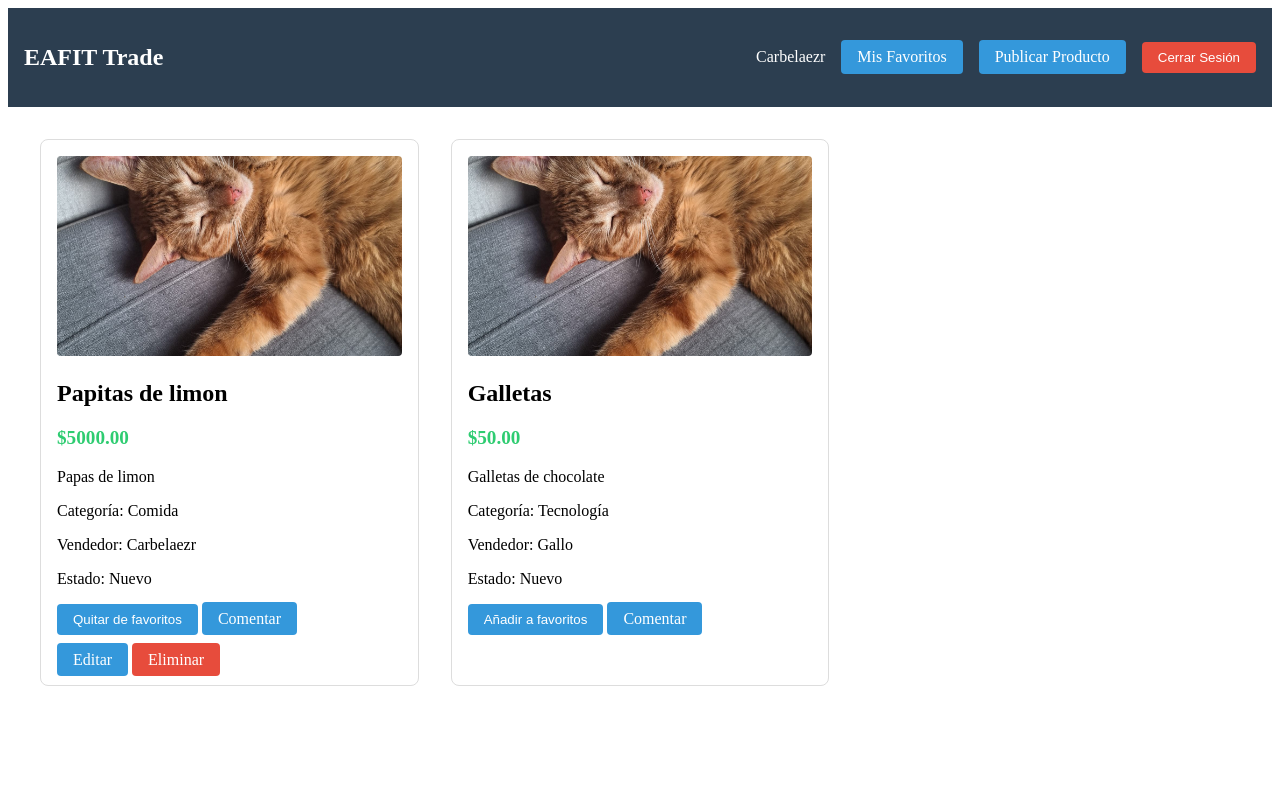
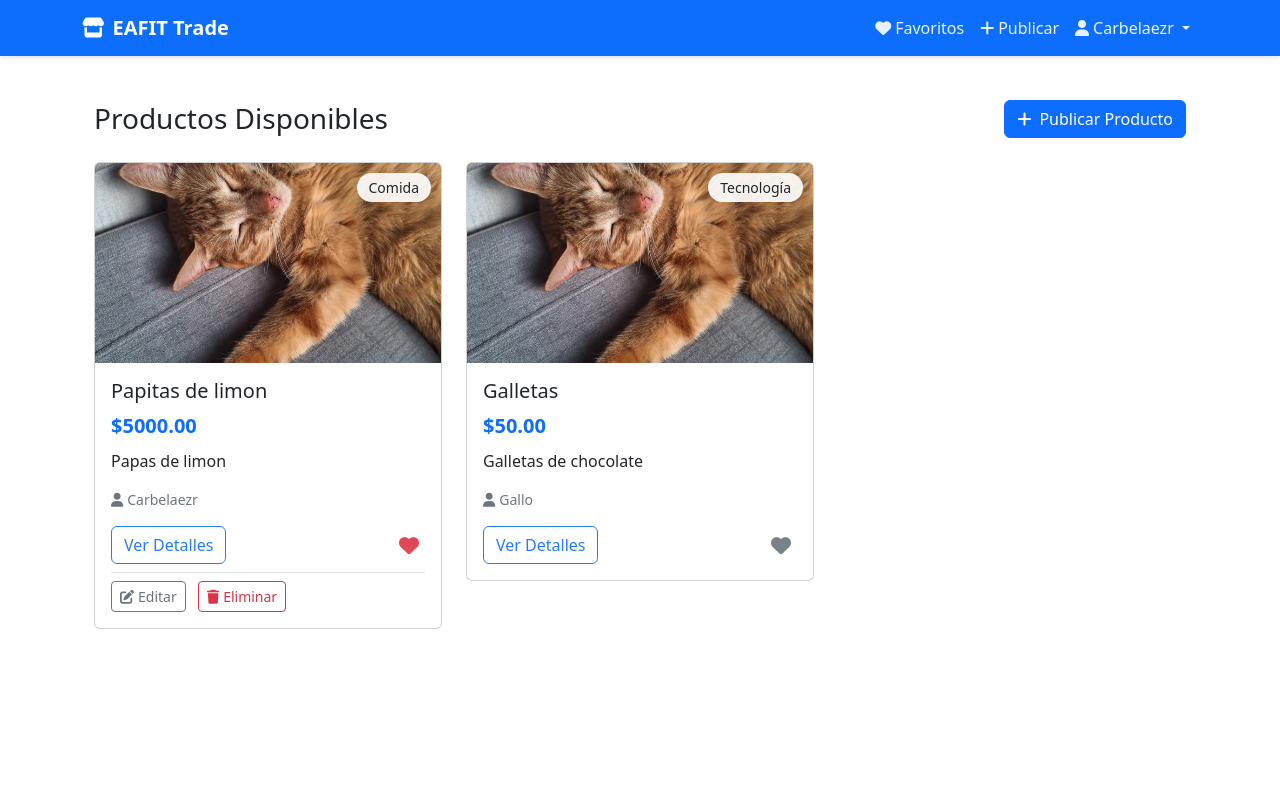
Before and after one commit to camiloarbr/EafitTrade, a Django app: page / in a window 1280 px wide. Run offline with Django 5.2, Linux system fonts and the light colour scheme; a user stored in the database is signed in; data comes from the database, SQL or seed files in the repository; both versions use the stored data as it was after the commit.

Commit message:
Uso de bootstrap en home y base

```diff
--- a/products/templates/products/base.html
+++ b/products/templates/products/base.html
@@ -1,79 +1,132 @@
 <!DOCTYPE html>
 <html>
 <head>
+    <meta charset="UTF-8">
+    <meta name="viewport" content="width=device-width, initial-scale=1.0">
     <title>{% block title %}EAFIT Trade{% endblock %}</title>
+
+    <!-- Bootstrap CSS -->
+    <link href="https://cdn.jsdelivr.net/npm/bootstrap@5.3.2/dist/css/bootstrap.min.css" rel="stylesheet">
+    <!-- Font Awesome -->
+    <link href="https://cdnjs.cloudflare.com/ajax/libs/font-awesome/6.0.0/css/all.min.css" rel="stylesheet">
+
     <style>
+        :root {
+            --primary-color: #0d6efd;
+            --secondary-color: #6c757d;
+        }
+
         .navbar {
-            background-color: #2c3e50;
-            padding: 1rem;
-            display: flex;
-            justify-content: space-between;
-            align-items: center;
+            background-color: var(--primary-color);
+            box-shadow: 0 2px 4px rgba(0,0,0,0.1);
         }
-        .home-button {
-            background-color: #3498db;
-            color: white;
-            padding: 0.5rem 1rem;
-            border-radius: 4px;
-            text-decoration: none;
-            border: none;
-            cursor: pointer;
-            margin-right: 1rem;
+
+        .navbar-brand {
+            font-weight: bold;
+            color: white !important;
         }
-        .home-button:hover {
-            background-color: #2980b9;
+
+        .nav-link {
+            color: rgba(255,255,255,0.9) !important;
         }
+
+        .nav-link:hover {
+            color: white !important;
+        }
+
+        .btn-primary {
+            background-color: var(--primary-color);
+            border-color: var(--primary-color);
+        }
+
+        .btn-outline-light:hover {
+            background-color: rgba(255,255,255,0.1);
+        }
+
         .content {
-            max-width: 1200px;
-            margin: 0 auto;
-            padding: 20px;
+            min-height: calc(100vh - 56px);
+            padding: 20px 0;
         }
-        .messages {
-            margin-bottom: 20px;
+
+        .alert {
+            margin-bottom: 1rem;
         }
-        .message {
-            padding: 10px;
-            margin-bottom: 10px;
-            border-radius: 4px;
-        }
-        .message.success {
-            background-color: #d4edda;
-            color: #155724;
-        }
-        .message.error {
-            background-color: #f8d7da;
-            color: #721c24;
-        }
-        /* Estilos heredados de otros templates */
+
         {% block extra_styles %}{% endblock %}
     </style>
 </head>
 <body>
-    <div class="navbar">
-        <a href="{% url 'home' %}" class="home-button">← Volver al Inicio</a>
-        <div class="nav-links">
+    <nav class="navbar navbar-expand-lg navbar-dark">
+        <div class="container">
+            <a class="navbar-brand" href="{% url 'home' %}">
+                <i class="fas fa-store me-2"></i>EAFIT Trade
+            </a>
+            <button class="navbar-toggler" type="button" data-bs-toggle="collapse" data-bs-target="#navbarNav">
+                <span class="navbar-toggler-icon"></span>
+            </button>
+
+            <div class="collapse navbar-collapse" id="navbarNav">
+                <ul class="navbar-nav ms-auto">
                     {% if user.is_authenticated %}
-                <span style="color: white; margin-right: 1rem;">{{ user.username }}</span>
-                <a href="{% url 'logout' %}" class="home-button">Cerrar Sesión</a>
+                        <li class="nav-item">
+                            <a class="nav-link" href="{% url 'favorites_list' %}">
+                                <i class="fas fa-heart me-1"></i>Favoritos
+                            </a>
+                        </li>
+                        <li class="nav-item">
+                            <a class="nav-link" href="{% url 'add_product' %}">
+                                <i class="fas fa-plus me-1"></i>Publicar
+                            </a>
+                        </li>
+                        <li class="nav-item dropdown">
+                            <a class="nav-link dropdown-toggle" href="#" role="button" data-bs-toggle="dropdown">
+                                <i class="fas fa-user me-1"></i>{{ user.username }}
+                            </a>
+                            <ul class="dropdown-menu dropdown-menu-end">
+                                <li>
+                                    <form action="{% url 'logout' %}" method="post" class="dropdown-item">
+                                        {% csrf_token %}
+                                        <button type="submit" class="btn btn-link text-decoration-none p-0">
+                                            <i class="fas fa-sign-out-alt me-1"></i>Cerrar Sesión
+                                        </button>
+                                    </form>
+                                </li>
+                            </ul>
+                        </li>
                     {% else %}
-                <a href="{% url 'login' %}" class="home-button">Iniciar Sesión</a>
-                <a href="{% url 'register' %}" class="home-button">Registrarse</a>
+                        <li class="nav-item">
+                            <a class="nav-link" href="{% url 'login' %}">
+                                <i class="fas fa-sign-in-alt me-1"></i>Iniciar Sesión
+                            </a>
+                        </li>
+                        <li class="nav-item">
+                            <a class="nav-link" href="{% url 'register' %}">
+                                <i class="fas fa-user-plus me-1"></i>Registrarse
+                            </a>
+                        </li>
                     {% endif %}
+                </ul>
             </div>
         </div>
+    </nav>
 
     <div class="content">
+        <div class="container">
             {% if messages %}
-            <div class="messages">
                 {% for message in messages %}
-                    <div class="message {{ message.tags }}">
+                    <div class="alert alert-{{ message.tags }} alert-dismissible fade show">
                         {{ message }}
+                        <button type="button" class="btn-close" data-bs-dismiss="alert"></button>
                     </div>
                 {% endfor %}
-            </div>
             {% endif %}
 
             {% block content %}{% endblock %}
         </div>
+    </div>
+
+    <!-- Bootstrap Bundle with Popper -->
+    <script src="https://cdn.jsdelivr.net/npm/bootstrap@5.3.2/dist/js/bootstrap.bundle.min.js"></script>
+    {% block extra_scripts %}{% endblock %}
 </body>
 </html>
--- a/products/templates/products/home.html
+++ b/products/templates/products/home.html
@@ -1,230 +1,144 @@
-<!DOCTYPE html>
-<html>
-<head>
-    <title>EAFIT Trade - Inicio</title>
+{% extends 'products/base.html' %}
+
+{% block title %}EAFIT Trade - Inicio{% endblock %}
+
+{% block extra_styles %}
 <style>
-        .navbar {
-            background-color: #2c3e50;
-            padding: 1rem;
-            color: white;
-            display: flex;
-            justify-content: space-between;
-            align-items: center;
+    .product-card {
+        height: 100%;
+        transition: transform 0.2s;
+        border: none;
+        box-shadow: 0 2px 4px rgba(0,0,0,0.1);
     }
-        .nav-links {
-            display: flex;
-            gap: 1rem;
+
+    .product-card:hover {
+        transform: translateY(-5px);
     }
-        .nav-button {
-            background-color: #3498db;
-            color: white;
-            padding: 0.5rem 1rem;
-            border-radius: 4px;
-            text-decoration: none;
-            border: none;
-            cursor: pointer;
-        }
-        .nav-button:hover {
-            background-color: #2980b9;
-        }
-        .logout-button {
-            background-color: #e74c3c;
-        }
-        .logout-button:hover {
-            background-color: #c0392b;
-        }
-        .product-grid {
-            display: grid;
-            grid-template-columns: repeat(auto-fill, minmax(300px, 1fr));
-            gap: 2rem;
-            padding: 2rem;
-        }
-        .product-card {
-            border: 1px solid #ddd;
-            padding: 1rem;
-            border-radius: 8px;
-        }
+
     .product-image {
-            width: 100%;
         height: 200px;
         object-fit: cover;
-            border-radius: 4px;
-        }
-        .comment-section {
-            margin-top: 1rem;
-            padding-top: 1rem;
-            border-top: 1px solid #ddd;
-        }
-        .login-message {
-            color: #666;
-            font-style: italic;
-            margin-top: 0.5rem;
-        }
-        .user-info {
-            display: flex;
-            align-items: center;
-            gap: 1rem;
-        }
-        .username {
-            color: white;
-        }
-        .price {
-            color: #2ecc71;
-            font-weight: bold;
-            font-size: 1.2em;
-        }
-        .header {
-            display: flex;
-            justify-content: space-between;
-            align-items: center;
-            padding: 20px;
-            background-color: #f8f9fa;
-            margin-bottom: 20px;
     }
 
-        .add-product-btn {
-            background-color: #2ecc71;
-            color: white;
-            padding: 10px 20px;
-            border: none;
-            border-radius: 4px;
-            text-decoration: none;
+    .price {
+        font-size: 1.25rem;
         font-weight: bold;
+        color: var(--primary-color);
     }
 
-        .add-product-btn:hover {
-            background-color: #27ae60;
+    .category-badge {
+        position: absolute;
+        top: 10px;
+        right: 10px;
+        background-color: rgba(255,255,255,0.9);
+        padding: 0.25rem 0.75rem;
+        border-radius: 20px;
+        font-size: 0.875rem;
     }
 
-        .messages {
-            list-style: none;
-            padding: 0;
-            margin: 0 0 20px 0;
+    .seller-info {
+        font-size: 0.875rem;
+        color: var(--secondary-color);
     }
 
-        .message {
-            padding: 10px;
-            margin-bottom: 10px;
-            border-radius: 4px;
+    .favorite-btn {
+        border: none;
+        background: none;
+        color: #dc3545;
+        transition: transform 0.2s;
     }
 
-        .success {
-            background-color: #d4edda;
-            color: #155724;
-            border: 1px solid #c3e6cb;
-        }
-
-        .error {
-            background-color: #f8d7da;
-            color: #721c24;
-            border: 1px solid #f5c6cb;
+    .favorite-btn:hover {
+        transform: scale(1.1);
     }
 
     .product-actions {
-            margin-top: 10px;
+        opacity: 0.9;
+        transition: opacity 0.2s;
     }
-        .button {
-            padding: 5px 10px;
-            border: none;
-            border-radius: 4px;
-            cursor: pointer;
-            text-decoration: none;
-            display: inline-block;
-            margin-right: 5px;
-        }
-        .edit-button {
-            background-color: #3498db;
-            color: white;
-        }
-        .delete-button {
-            background-color: #e74c3c;
-            color: white;
-        }
-        .edit-button:hover {
-            background-color: #2980b9;
-        }
-        .delete-button:hover {
-            background-color: #c0392b;
+
+    .product-card:hover .product-actions {
+        opacity: 1;
     }
 </style>
-</head>
-<body>
-    <nav class="navbar">
-        <div class="nav-brand">
-            <a href="{% url 'home' %}" style="color: white; text-decoration: none;">
-                <h1>EAFIT Trade</h1>
+{% endblock %}
+
+{% block content %}
+<div class="container py-4">
+    <!-- Header con búsqueda y filtros -->
+    <div class="row mb-4 align-items-center">
+        <div class="col-md-6">
+            <h1 class="h3 mb-0">Productos Disponibles</h1>
+        </div>
+        <div class="col-md-6 text-md-end">
+            {% if user.is_authenticated %}
+            <a href="{% url 'add_product' %}" class="btn btn-primary">
+                <i class="fas fa-plus me-2"></i>Publicar Producto
             </a>
-        </div>
-        <div class="nav-links">
-            {% if user.is_authenticated %}
-                <div class="user-info">
-                    <span class="username">{{ user.username }}</span>
-                    <a href="{% url 'favorites_list' %}" class="nav-button">Mis Favoritos</a>
-                    <a href="{% url 'add_product' %}" class="nav-button">Publicar Producto</a>
-                    <form action="{% url 'logout' %}" method="post" style="display: inline;">
-                        {% csrf_token %}
-                        <button type="submit" class="nav-button logout-button">Cerrar Sesión</button>
-                    </form>
-                </div>
-            {% else %}
-                <a href="{% url 'login' %}" class="nav-button">Iniciar Sesión</a>
-                <a href="{% url 'register' %}" class="nav-button">Registrarse</a>
             {% endif %}
         </div>
-    </nav>
+    </div>
 
-    {% if messages %}
-    <ul class="messages">
-        {% for message in messages %}
-        <li class="message {{ message.tags }}">{{ message }}</li>
-        {% endfor %}
-    </ul>
+    <!-- Grid de productos -->
+    <div class="row g-4">
+        {% for product in products %}
+        <div class="col-12 col-md-6 col-lg-4">
+            <div class="card product-card">
+                <div class="position-relative">
+                    {% if product.image %}
+                    <img src="{{ product.image.url }}" class="card-img-top product-image" alt="{{ product.name }}">
                     {% endif %}
+                    <span class="category-badge">{{ product.get_category_display }}</span>
+                </div>
 
-    <div class="product-grid">
-        {% for product in products %}
-            <div class="product-card">
-                {% if product.image %}
-                    <img src="{{ product.image.url }}" alt="{{ product.name }}" class="product-image">
-                {% endif %}
-                <h2>{{ product.name }}</h2>
-                <p class="price">${{ product.price }}</p>
-                <p>{{ product.description|truncatewords:20 }}</p>
-                <p>Categoría: {{ product.category }}</p>
-                <p>Vendedor: {{ product.seller.username }}</p>
-                <p>Estado: {{ product.condition }}</p>
+                <div class="card-body">
+                    <h5 class="card-title">{{ product.name }}</h5>
+                    <p class="price mb-2">${{ product.price }}</p>
+                    <p class="card-text text-truncate">{{ product.description }}</p>
+                    <p class="seller-info mb-3">
+                        <i class="fas fa-user me-1"></i>{{ product.seller.username }}
+                    </p>
+
+                    <div class="product-actions d-flex justify-content-between align-items-center">
+                        <a href="{% url 'product_detail' product.id %}" class="btn btn-outline-primary">
+                            Ver Detalles
+                        </a>
 
                         {% if user.is_authenticated %}
                         <button
                             onclick="toggleFavorite({{ product.id }})"
-                        class="nav-button"
+                            class="favorite-btn"
                             id="favorite-btn-{{ product.id }}"
                         >
-                        {% if product.id in user_favorites %}
-                            Quitar de favoritos
-                        {% else %}
-                            Añadir a favoritos
+                            <i class="fas fa-heart fa-lg {% if product.id in user_favorites %}text-danger{% else %}text-secondary{% endif %}"></i>
+                        </button>
                         {% endif %}
-                    </button>
-                    <a href="{% url 'product_detail' product.id %}" class="nav-button">
-                        Comentar
-                    </a>
-                {% else %}
-                    <p class="login-message">
-                        <a href="{% url 'login' %}">Inicia sesión</a> para comentar o agregar a favoritos
-                    </p>
-                {% endif %}
+                    </div>
 
                     {% if user == product.seller %}
-                    <div style="margin-top: 1rem;">
-                        <a href="{% url 'edit_product' product.id %}" class="nav-button">Editar</a>
-                        <a href="{% url 'delete_product' product.id %}" class="nav-button logout-button">Eliminar</a>
+                    <div class="mt-2 pt-2 border-top">
+                        <a href="{% url 'edit_product' product.id %}" class="btn btn-sm btn-outline-secondary me-2">
+                            <i class="fas fa-edit me-1"></i>Editar
+                        </a>
+                        <a href="{% url 'delete_product' product.id %}" class="btn btn-sm btn-outline-danger">
+                            <i class="fas fa-trash me-1"></i>Eliminar
+                        </a>
                     </div>
                     {% endif %}
                 </div>
+            </div>
+        </div>
+        {% empty %}
+        <div class="col-12 text-center py-5">
+            <i class="fas fa-box-open fa-3x mb-3 text-secondary"></i>
+            <h3>No hay productos disponibles</h3>
+            <p class="text-muted">Sé el primero en publicar un producto</p>
+        </div>
         {% endfor %}
     </div>
+</div>
 
+{% block extra_scripts %}
 <script>
     function toggleFavorite(productId) {
         fetch(`/favorite/toggle/${productId}/`, {
@@ -235,14 +149,16 @@
         })
         .then(response => response.json())
         .then(data => {
-                const button = document.getElementById(`favorite-btn-${productId}`);
+            const button = document.querySelector(`#favorite-btn-${productId} i`);
             if (data.status === 'added') {
-                    button.textContent = 'Quitar de favoritos';
+                button.classList.remove('text-secondary');
+                button.classList.add('text-danger');
             } else {
-                    button.textContent = 'Añadir a favoritos';
+                button.classList.remove('text-danger');
+                button.classList.add('text-secondary');
             }
         });
     }
 </script>
-</body>
-</html>
+{% endblock %}
+{% endblock %}
```
Also changed, not shown: db.sqlite3. Lines whose indentation alone changed are shown as unchanged.
